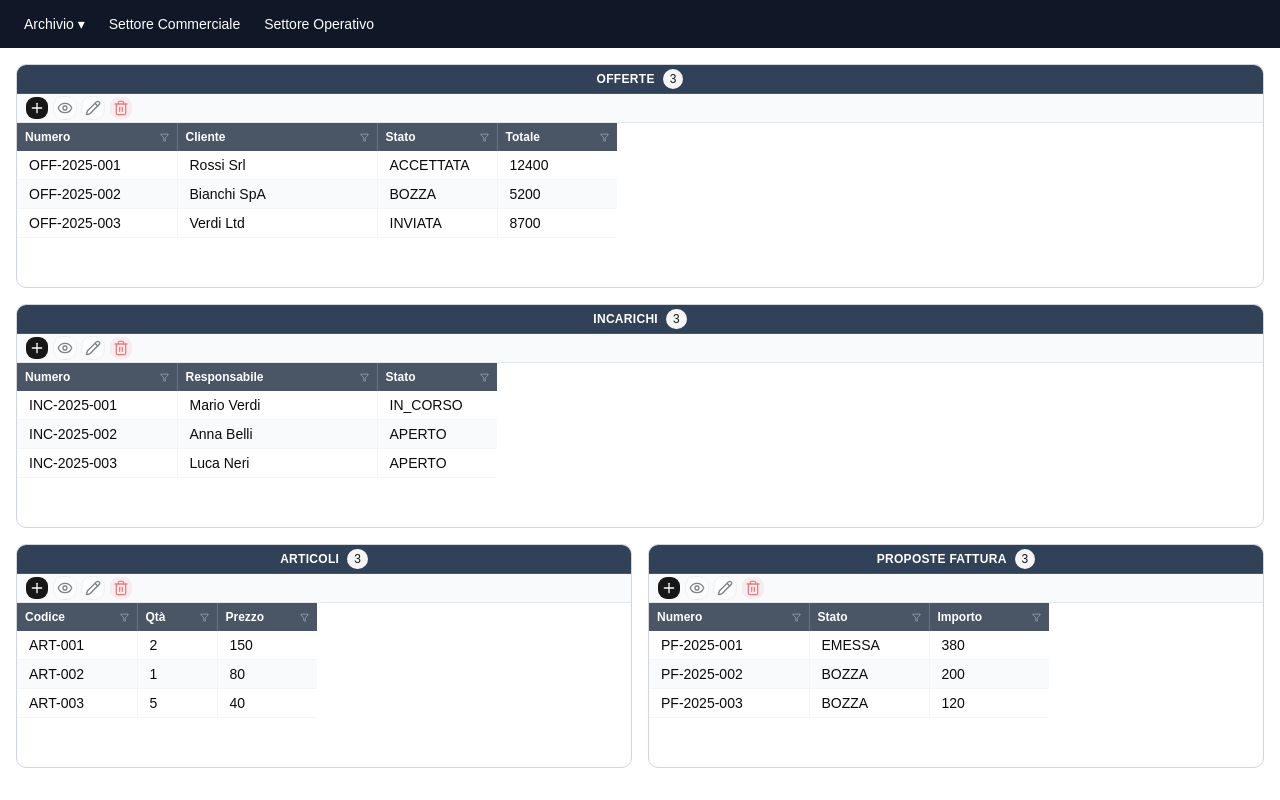
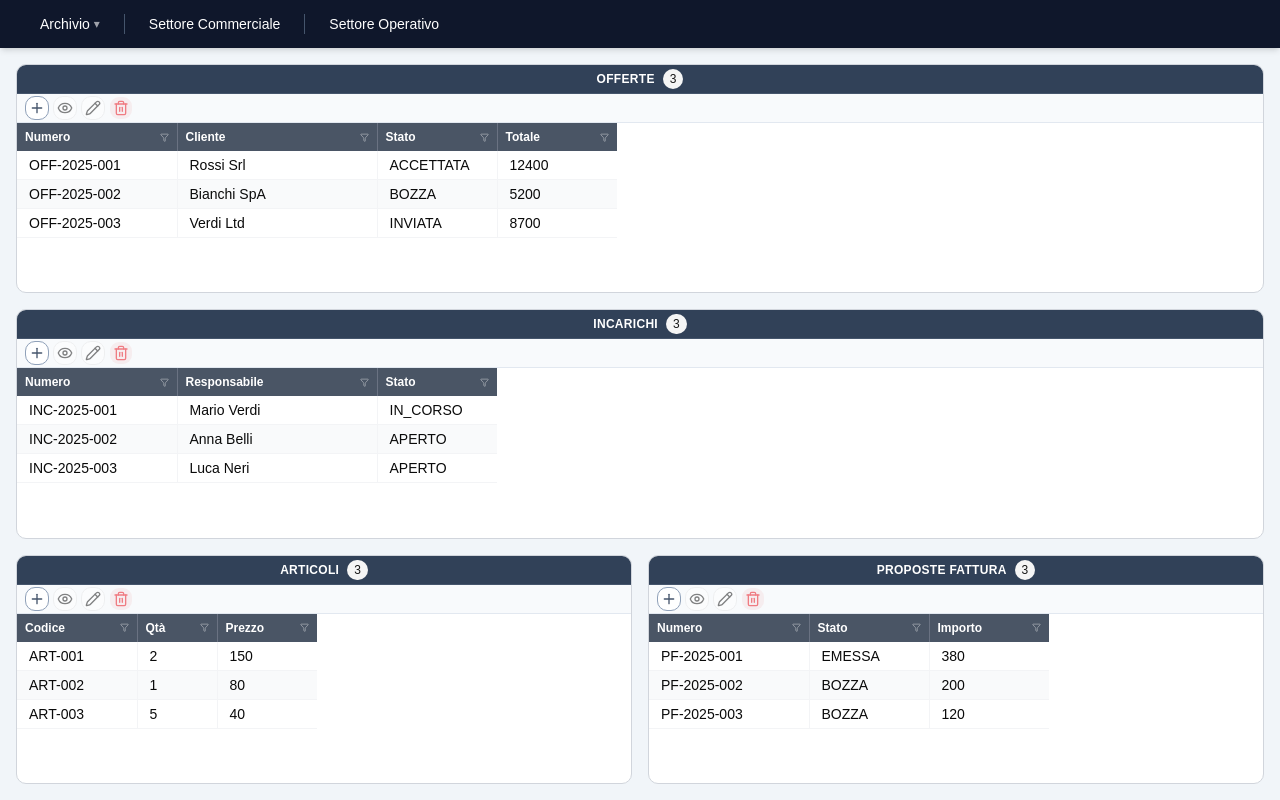
Before and after one commit to Ferro98/Company-Handler, a React (Vite) app in the folder frontend/: page /commerciale in a window 1280 px wide. Built offline with nearby package versions, Linux system fonts and the light colour scheme.

Commit message:
feat: layout wrapper, navbar separators, height fixes

```diff
--- a/frontend/src/App.tsx
+++ b/frontend/src/App.tsx
@@ -11,7 +11,9 @@ import CommercialePage from './pages/CommercialePage'
 function App() {
     return (
         <BrowserRouter>
+            <div className="min-h-screen bg-slate-100 flex flex-col">
                 <Navbar />
+                <main className="flex-1 p-4">
                     <Routes>
                         <Route path="/" element={<HomePage />} />
                         <Route path="/anagrafica" element={<AnagraficaPage />} />
@@ -21,6 +23,8 @@ function App() {
                         <Route path="/settore-operativo" element={<SettoreOperativoPage />} />
                         <Route path="/commerciale" element={<CommercialePage />} />
                     </Routes>
+                </main>
+            </div>
         </BrowserRouter>
     )
 }
--- a/frontend/src/components/DataGrid.tsx
+++ b/frontend/src/components/DataGrid.tsx
@@ -71,8 +71,8 @@ export default function DataGrid<T extends { id: number }>({
 
             {/* RIGA 2: bottoni azioni */}
             <div className="flex items-center gap-1 px-2 py-0.5 bg-slate-50 border-b border-slate-200">
-                <Button size="icon" variant="default" title="Inserisci" onClick={onInserisci} className="h-6 w-6">
-                    <Plus size={12} />
+                <Button size="icon" variant="outline" title="Inserisci" onClick={onInserisci} className="h-6 w-6 border-slate-400 hover:bg-slate-100">
+                    <Plus size={12} className="text-slate-600" />
                 </Button>
                 <Button size="icon" variant="outline" title="Visualizza" disabled={!hasSelezione} onClick={() => selezionata && onVisualizza?.(selezionata)} className="h-6 w-6">
                     <Eye size={12} />
--- a/frontend/src/components/Navbar.tsx
+++ b/frontend/src/components/Navbar.tsx
@@ -13,8 +13,8 @@ export default function Navbar() {
                 setSottomenuAperto(null)
             }
         }
-        document.addEventListener('mousedown', handleClickFuori)
-        return () => document.removeEventListener('mousedown', handleClickFuori)
+        document.addEventListener('click', handleClickFuori, true)  // true = capture phase
+        return () => document.removeEventListener('click', handleClickFuori, true)
     }, [])
 
     function toggleMenu(nome: string, sottomenu?: boolean) {
@@ -37,10 +37,10 @@ export default function Navbar() {
     }
 
     return (
-        <nav ref={navRef} className="bg-gray-900 text-white px-6 py-3 flex items-center gap-6 relative">
+        <nav ref={navRef} className="bg-slate-900 text-white px-6 h-12 flex items-center gap-1 relative shadow-md">
             <div className="relative">
-                <button onClick={() => toggleMenu('archivio')} className="text-sm hover:text-gray-300 transition-colors">
-                    Archivio ▾
+                <button onClick={() => toggleMenu('archivio')} className="h-12 px-4 text-sm hover:bg-slate-700 transition-colors flex items-center gap-1">
+                    Archivio <span className="text-xs opacity-60">▾</span>
                 </button>
                 {menuAperto === 'archivio' && (
                     <div className="absolute top-full left-0 bg-gray-800 mt-1 rounded shadow-lg min-w-48 z-50">
@@ -49,7 +49,7 @@ export default function Navbar() {
                         </Link>
                         <div className="relative">
                             <button onClick={() => toggleMenu('commerciale', true)} className="w-full text-left px-4 py-2 hover:bg-gray-700 text-sm">
-                                Archivio Commerciale ▾
+                                Archivio Commerciale <span className="text-xs opacity-60">▾</span>
                             </button>
                             {sottomenuAperto === 'commerciale' && (
                                 <div className="absolute left-full top-0 bg-gray-700 rounded shadow-lg min-w-48 z-50">
@@ -63,10 +63,15 @@ export default function Navbar() {
                 )}
             </div>
 
-            <Link to="/commerciale" onClick={chiudiTutto} className="text-sm hover:text-gray-300 transition-colors">
+            <div className="w-px h-5 bg-slate-600 mx-1" />
+
+            <Link to="/commerciale" onClick={chiudiTutto} className="h-12 px-4 text-sm hover:bg-slate-700 transition-colors flex items-center">
                 Settore Commerciale
             </Link>
-            <Link to="/settore-operativo" onClick={chiudiTutto} className="text-sm hover:text-gray-300 transition-colors">
+
+            <div className="w-px h-5 bg-slate-600 mx-1" />
+
+            <Link to="/settore-operativo" onClick={chiudiTutto} className="h-12 px-4 text-sm hover:bg-slate-700 transition-colors flex items-center">
                 Settore Operativo
             </Link>
         </nav>
--- a/frontend/src/pages/CommercialePage.tsx
+++ b/frontend/src/pages/CommercialePage.tsx
@@ -84,7 +84,7 @@ export default function CommercialePage() {
     }, [])
 
     return (
-        <div className="flex flex-col h-[calc(100vh-64px)] p-4 gap-4">
+        <div className="flex flex-col h-[calc(100vh-48px-32px)] gap-4">
             <div className="flex-1">
                 <DataGrid<Offerta>
                     titolo="Offerte"
```
Lines whose indentation alone changed are shown as unchanged.
